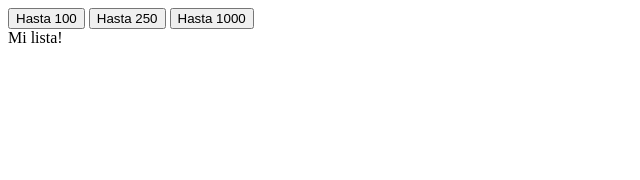
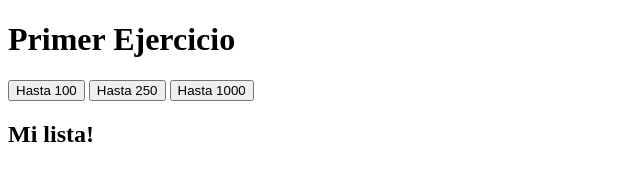
Before and after one commit to florenciasoria/ejercicios, a plain HTML site: page index.html in a window 1280 px wide. Shown: the whole page, without its empty margins (0-640 px from the left). Drawn offline with Linux system fonts and the light colour scheme.

Commit message:
Limpieza del EJ1

```diff
--- a/app.js
+++ b/app.js
@@ -9,6 +9,7 @@ function filtarProductos(valor) {
     const productosFiltrados = listaDeProductos.filter(unElemento => unElemento.precio <= valor)
     // agrega un nuevo nodo HTML
     productosFiltrados.forEach(producto => {
+        document.getElementById("lista").innerHTML = ""
         const elemento = document.createElement('p')
         elemento.innerText  = producto.nombre
         document.getElementById("lista").appendChild(elemento)
--- a/index.html
+++ b/index.html
@@ -8,13 +8,14 @@
 </head>
 <body>
     <div id="demo">
+        <h1>Primer Ejercicio</h1>
         <button onclick=filtarProductos(100)>Hasta 100</button>
         <button onclick=filtarProductos(250)>Hasta 250</button>
         <button onclick=filtarProductos(1000)>Hasta 1000</button>
     </div>
 
+    <h2>Mi lista!</h2>
     <div id=lista>
-        Mi lista!
     </div>
 </body>
 </html>
```
